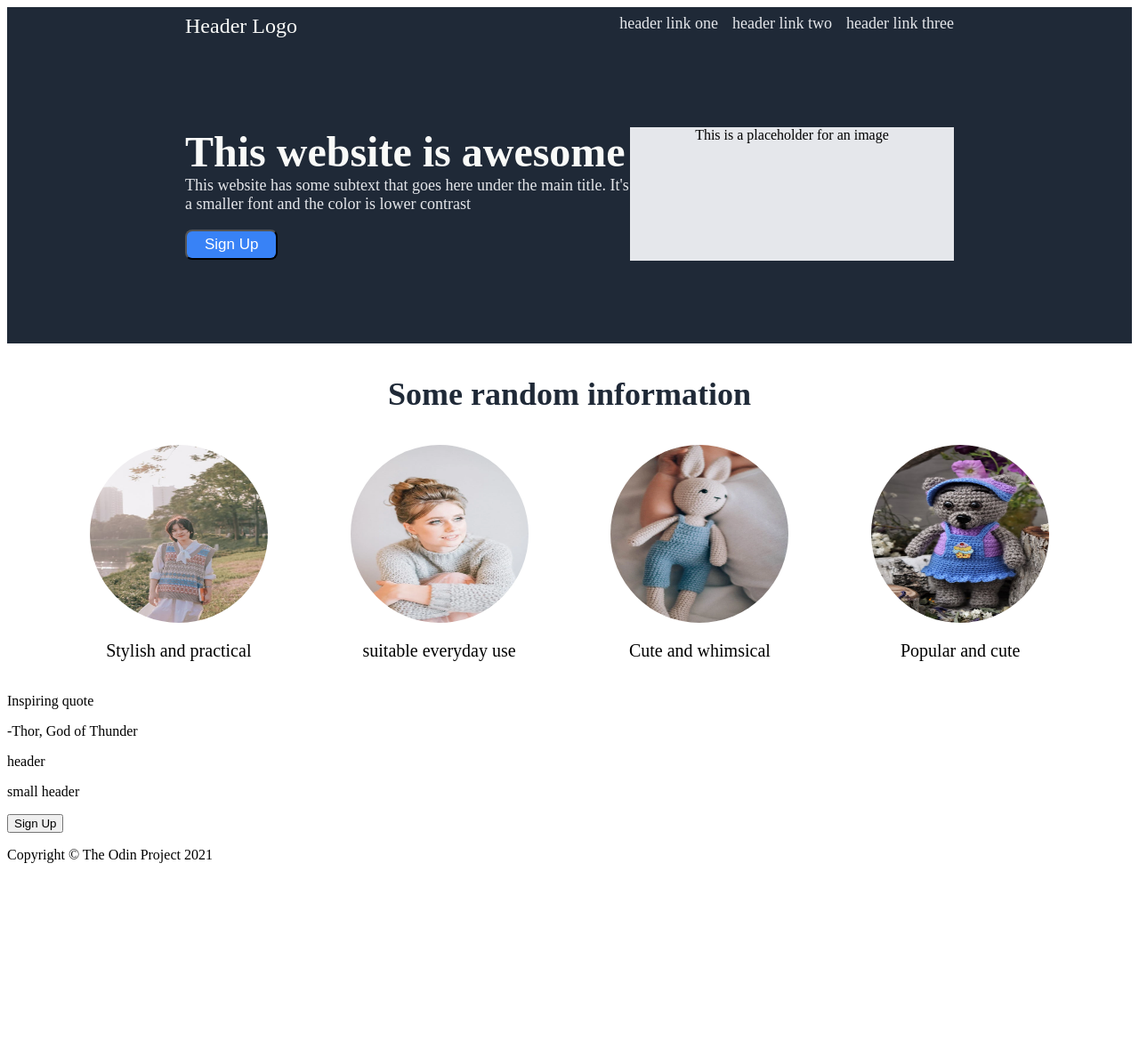
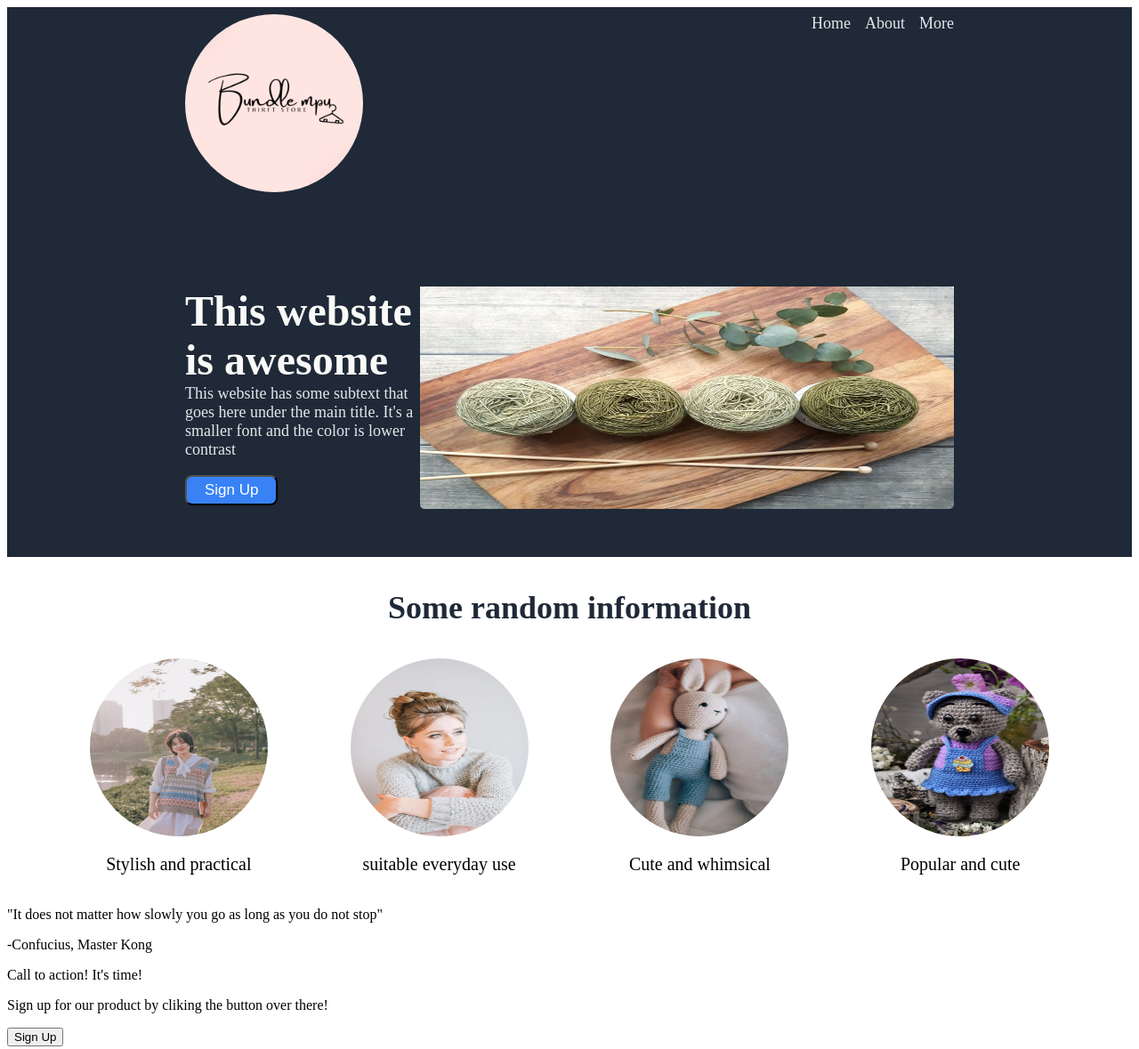
Before and after one commit to JAR143/odin-Project-landing-page, a plain HTML site: page index.html in a window 1280 px wide. Shown: the top 1179 px of the page at 89% size. Before the commit the page ends 986 px from the top, so only its background shows below. Drawn offline with Linux system fonts and the light colour scheme.

Commit message:
the final version of the .html file

```diff
--- a/index.html
+++ b/index.html
@@ -9,12 +9,12 @@
 <body>
     <div class="section-first">
         <div class="logo">
-            <p class="header-logo">Header Logo</p>
+            <p class="header-logo"><img src="Bundle-mpu.png" alt="logo" style="width: 200px; height: 200px; border-radius: 100px;"></p>
             <div class="links">
                 <ul>
-                    <li><a href="#">header link one</a></li>
-                    <li><a href="#">header link two</a></li>
-                    <li><a href="#">header link three</a></li>
+                    <li><a href="#">Home</a></li>
+                    <li><a href="#">About</a></li>
+                    <li><a href="#">More</a></li>
                 </ul>
             </div>
         </div>
@@ -26,7 +26,7 @@
                 <p class="hero-secondary-text">This website has some subtext that goes here under the main title. It's a smaller font and the color is lower contrast</p>
                 <button class="signup1">Sign Up</button>
             </div>
-            <div class="place-img">This is a placeholder for an image</div>
+            <div class="place-img"><img src="knitting.jpeg" alt="Selection of yarn" style="height: 250px; width: 600px; border-radius: 5px; aspect-ratio: 2/4;"></div>
         </div>
     </div>
     <div class="header">
@@ -53,17 +53,19 @@
 
 
     <div class="section-third">
-        <p class="quote">Inspiring quote</p>
-        <p class="writer">-Thor, God of Thunder</p>
+        <p class="quote">"It does not matter how slowly you go as long as you do not stop"</p>
+        <p class="writer">-Confucius, Master Kong</p>
     </div>
 
     <div class="section-fourth">
         <div class="container-third">
-            <p class="ads">header</p>
-            <p class="desc">small header</p>
-        </div>
-        <div class="button">
-            <button class="signup2">Sign Up</button>
+            <div class="container-fourth">
+                <p class="ads">Call to action! It's time!</p>
+                <p class="desc">Sign up for our product by cliking the button over there!</p>
+            </div>
+            <div class="button">
+                <button class="signup2">Sign Up</button>
+            </div>
         </div>
     </div>
 
```
